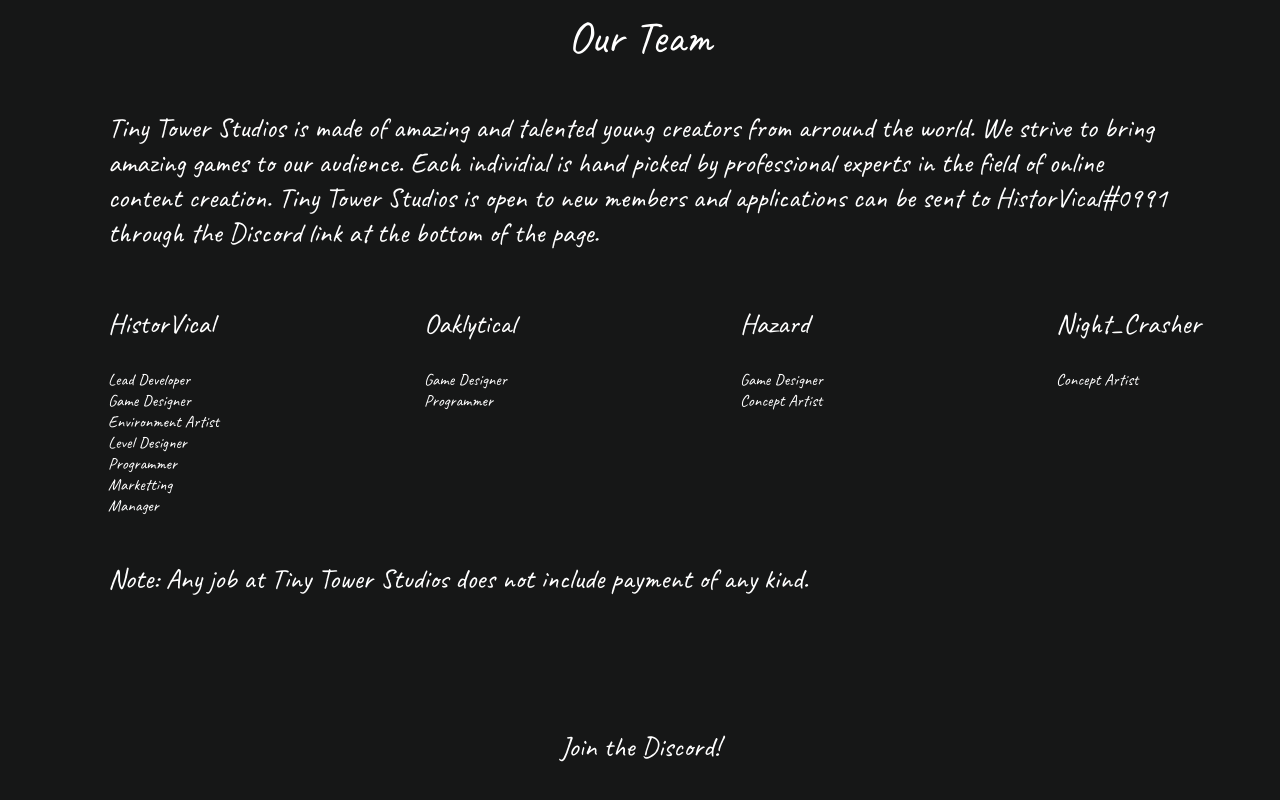
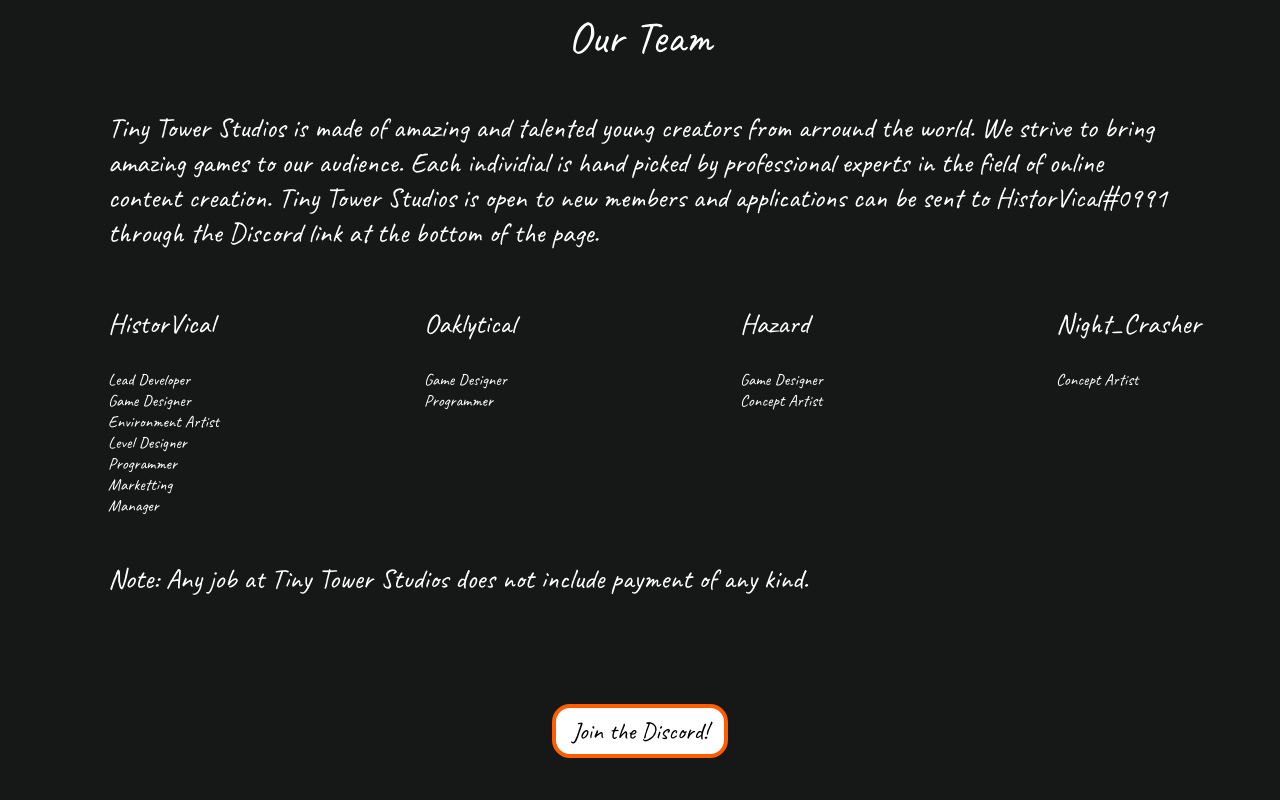
Before and after one commit to TinyTowerStudios/tinytowerstudios.github.io, a plain HTML site: page index.html in a window 1280 px wide. Shown: the part 1764-2564 px from the top of the page. Drawn offline with Linux system fonts and the light colour scheme.

Commit message:
Update index.html

```diff
--- a/index.html
+++ b/index.html
@@ -137,9 +137,8 @@ Note: Any job at Tiny Tower Studios does not include payment of any kind.
 <br>
 <br>
 <center>
-<p style="font-size:2.2vw" onclick="window.location.href = 'https://discord.gg/tpGhujeN8k';">Join the Discord!</p>
+<button class="button button1" onclick="window.location.href = 'https://discord.gg/tpGhujeN8k';">Join the Discord!</button>
 </center>
-<br>
 <br>
 </body>
 </html>
```
